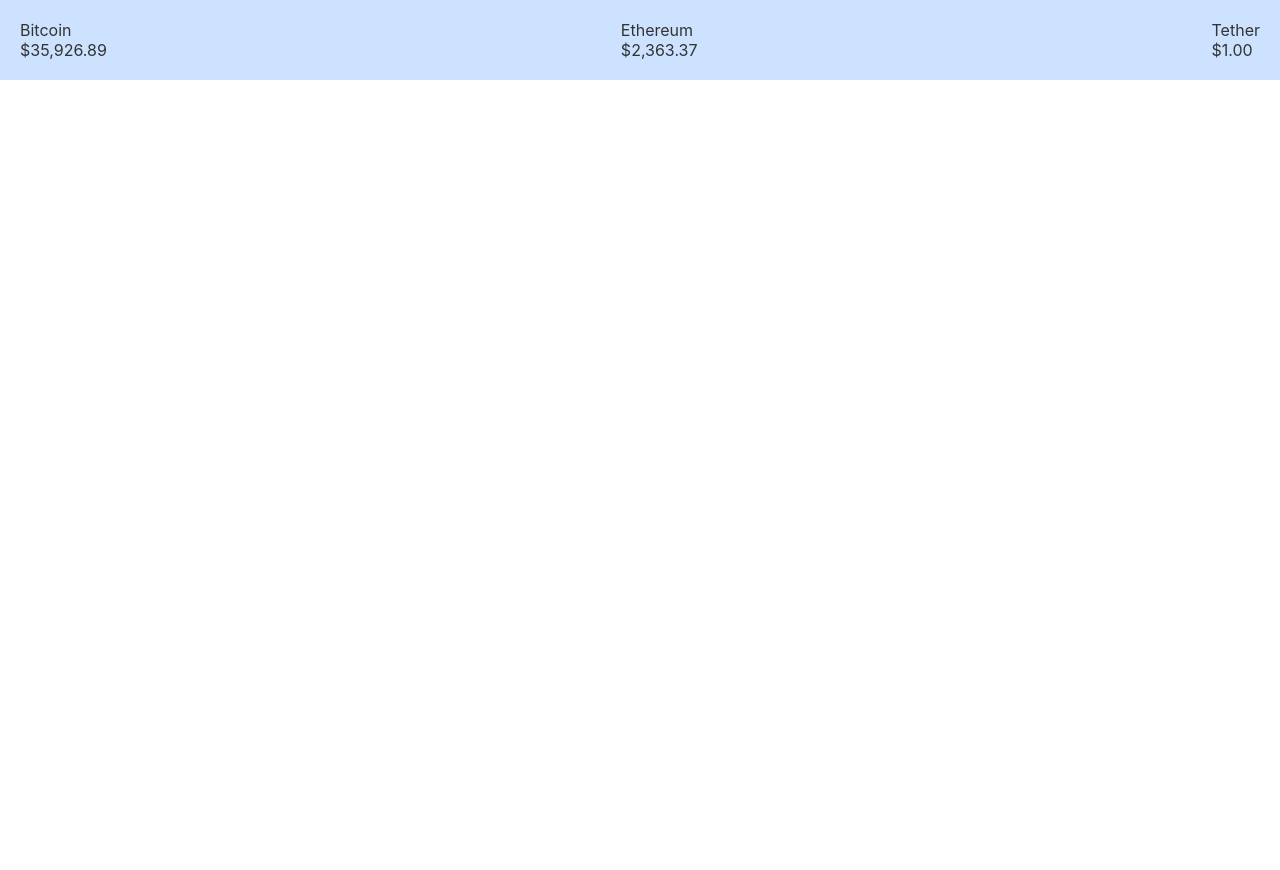
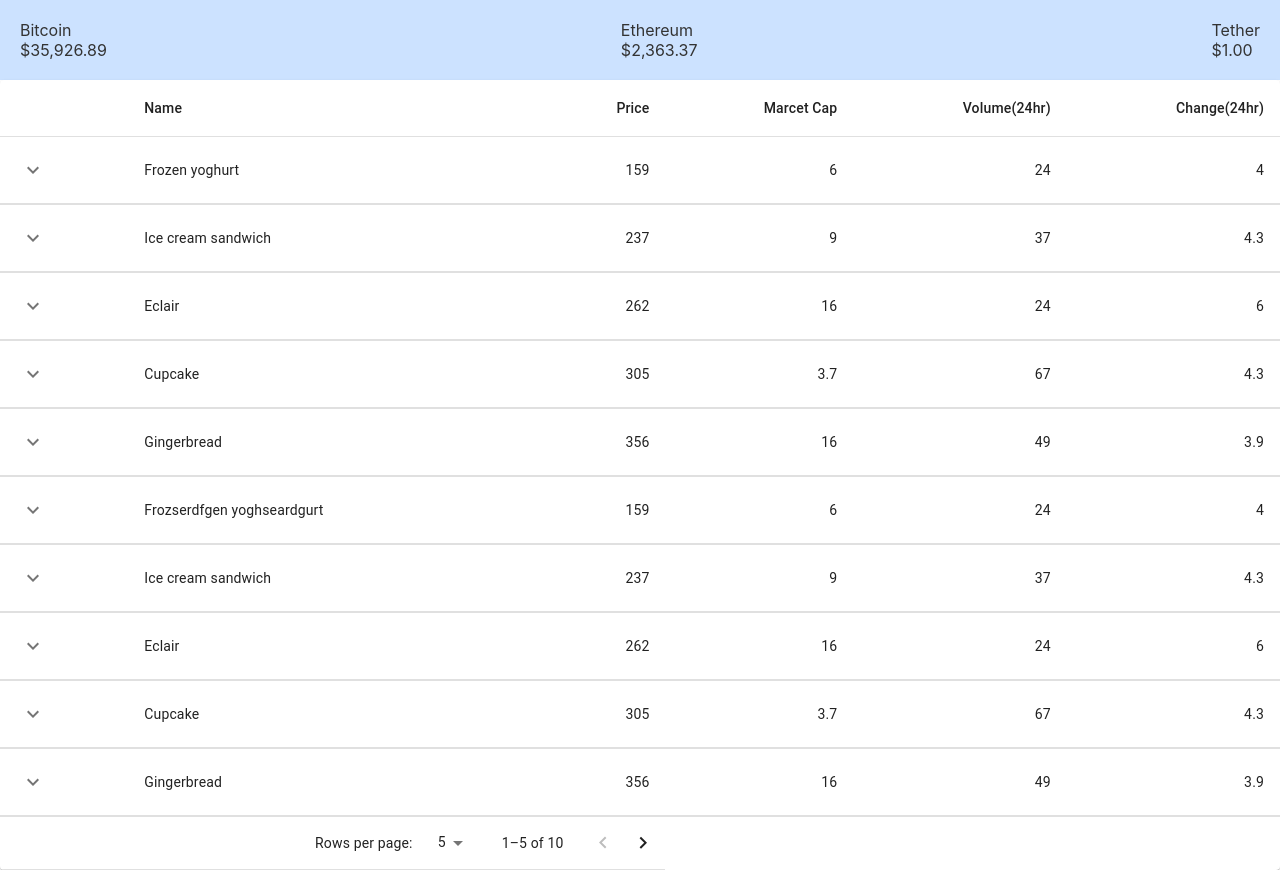
Before and after one commit to Sanvinganza/coincap_copy, a React (Create React App) app: page / in a window 1280 px wide. Before the commit the page ends 800 px from the top, so only its background shows below. Built offline with nearby package versions, Linux system fonts and the light colour scheme.

Commit message:
add main table

```diff
--- a/src/App.js
+++ b/src/App.js
@@ -1,12 +1,14 @@
 import './index.scss';
 import { Briefcase } from './components/Header/Briefcase';
 import { Header } from './components/Header/Header';
+import CoinTable from './components/Main/CoinTable';
 
 function App() {
   return (
       <>
         <Header />
         <Briefcase />
+        <CoinTable />
       </>
     );
 }
--- /dev/null
+++ b/src/components/Main/CoinTable.jsx
@@ -0,0 +1,193 @@
+import * as React from "react";
+import PropTypes from "prop-types";
+import Box from "@mui/material/Box";
+import Collapse from "@mui/material/Collapse";
+import IconButton from "@mui/material/IconButton";
+import Table from "@mui/material/Table";
+import TableBody from "@mui/material/TableBody";
+import TableCell from "@mui/material/TableCell";
+import TableContainer from "@mui/material/TableContainer";
+import TableHead from "@mui/material/TableHead";
+import TableRow from "@mui/material/TableRow";
+import Typography from "@mui/material/Typography";
+import Paper from "@mui/material/Paper";
+import KeyboardArrowDownIcon from "@mui/icons-material/KeyboardArrowDown";
+import KeyboardArrowUpIcon from "@mui/icons-material/KeyboardArrowUp";
+import { TableFooter, TablePagination } from "@mui/material";
+
+function createData(name, calories, fat, carbs, protein, price) {
+  return {
+    name,
+    calories,
+    fat,
+    carbs,
+    protein,
+    price,
+    history: [
+      {
+        date: "2020-01-05",
+        customerId: "11091700",
+        amount: 3,
+      },
+      {
+        date: "2020-01-02",
+        customerId: "Anonymous",
+        amount: 1,
+      },
+    ],
+  };
+}
+
+const rows = [
+  createData("Frozen yoghurt", 159, 6.0, 24, 4.0, 3.99),
+  createData("Ice cream sandwich", 237, 9.0, 37, 4.3, 4.99),
+  createData("Eclair", 262, 16.0, 24, 6.0, 3.79),
+  createData("Cupcake", 305, 3.7, 67, 4.3, 2.5),
+  createData("Gingerbread", 356, 16.0, 49, 3.9, 1.5),
+  createData("Frozserdfgen yoghseardgurt", 159, 6.0, 24, 4.0, 3.99),
+  createData("Ice cream sandwich", 237, 9.0, 37, 4.3, 4.99),
+  createData("Eclair", 262, 16.0, 24, 6.0, 3.79),
+  createData("Cupcake", 305, 3.7, 67, 4.3, 2.5),
+  createData("Gingerbread", 356, 16.0, 49, 3.9, 1.5),
+];
+
+Row.propTypes = {
+  row: PropTypes.shape({
+    calories: PropTypes.number.isRequired,
+    carbs: PropTypes.number.isRequired,
+    fat: PropTypes.number.isRequired,
+    history: PropTypes.arrayOf(
+      PropTypes.shape({
+        amount: PropTypes.number.isRequired,
+        customerId: PropTypes.string.isRequired,
+        date: PropTypes.string.isRequired,
+      })
+    ).isRequired,
+    name: PropTypes.string.isRequired,
+    price: PropTypes.number.isRequired,
+    protein: PropTypes.number.isRequired,
+  }).isRequired,
+};
+
+function Row(props) {
+  const { row } = props;
+  const [open, setOpen] = React.useState(false);
+
+  return (
+    <>
+      <TableRow sx={{ "& > *": { borderBottom: "unset" } }}>
+        <TableCell>
+          <IconButton
+            aria-label="expand row"
+            size="small"
+            onClick={() => setOpen(!open)}
+          >
+            {open ? <KeyboardArrowUpIcon /> : <KeyboardArrowDownIcon />}
+          </IconButton>
+        </TableCell>
+        <TableCell component="th" scope="row">
+          {row.name}
+        </TableCell>
+        <TableCell align="right">{row.calories}</TableCell>
+        <TableCell align="right">{row.fat}</TableCell>
+        <TableCell align="right">{row.carbs}</TableCell>
+        <TableCell align="right">{row.protein}</TableCell>
+      </TableRow>
+
+      <TableRow>
+        <TableCell style={{ paddingBottom: 0, paddingTop: 0 }} colSpan={6}>
+          <Collapse in={open} timeout="auto" unmountOnExit>
+            <Box sx={{ margin: 1 }}>
+              <Typography variant="h6" gutterBottom component="div">
+                History
+              </Typography>
+              <Table size="small" aria-label="purchases">
+                <TableHead>
+                  <TableRow>
+                    <TableCell>Date</TableCell>
+                    <TableCell>Customer</TableCell>
+                    <TableCell align="right">Amount</TableCell>
+                    <TableCell align="right">Total price ($)</TableCell>
+                  </TableRow>
+                </TableHead>
+                <TableBody>
+                  {row.history.map((historyRow) => (
+                    <TableRow key={historyRow.date}>
+                      <TableCell component="th" scope="row">
+                        {historyRow.date}
+                      </TableCell>
+                      <TableCell>{historyRow.customerId}</TableCell>
+                      <TableCell align="right">{historyRow.amount}</TableCell>
+                      <TableCell align="right">
+                        {Math.round(historyRow.amount * row.price * 100) / 100}
+                      </TableCell>
+                    </TableRow>
+                  ))}
+                </TableBody>
+              </Table>
+            </Box>
+          </Collapse>
+        </TableCell>
+      </TableRow>
+    </>
+  );
+}
+
+export default function CollapsibleTable() {
+  const [page, setPage] = React.useState(0);
+  const [rowsPerPage, setRowsPerPage] = React.useState(5);
+  const emptyRows =
+    page > 0 ? Math.max(0, (1 + page) * rowsPerPage - rows.length) : 0;
+
+  const handleChangePage = (event, newPage) => {
+    setPage(newPage);
+  };
+
+  const handleChangeRowsPerPage = (event) => {
+    setRowsPerPage(parseInt(event.target.value, 10));
+    setPage(0);
+  };
+
+  return (
+    <TableContainer component={Paper}>
+      <Table aria-label="collapsible table">
+        <TableHead>
+          <TableRow>
+            <TableCell />
+            <TableCell>Name</TableCell>
+            <TableCell align="right">Price</TableCell>
+            <TableCell align="right">Marcet Cap</TableCell>
+            <TableCell align="right">Volume(24hr)</TableCell>
+            <TableCell align="right">Change(24hr)</TableCell>
+          </TableRow>
+        </TableHead>
+
+        <TableBody>
+          {rows.map((row) => (
+            <Row key={row.name} row={row} />
+          ))}
+        </TableBody>
+
+        <TableFooter>
+          <TableRow>
+            <TablePagination
+              rowsPerPageOptions={[5, 10, 25, { label: "All", value: -1 }]}
+              colSpan={3}
+              count={rows.length}
+              rowsPerPage={rowsPerPage}
+              page={page}
+              SelectProps={{
+                inputProps: {
+                  "aria-label": "rows per page",
+                },
+                native: true,
+              }}
+              onPageChange={handleChangePage}
+              onRowsPerPageChange={handleChangeRowsPerPage}
+            />
+          </TableRow>
+        </TableFooter>
+      </Table>
+    </TableContainer>
+  );
+}
```
Also changed, not shown: package.json (+9 -1 lines), 1 other file (tests, documents, lock files or other folders).
